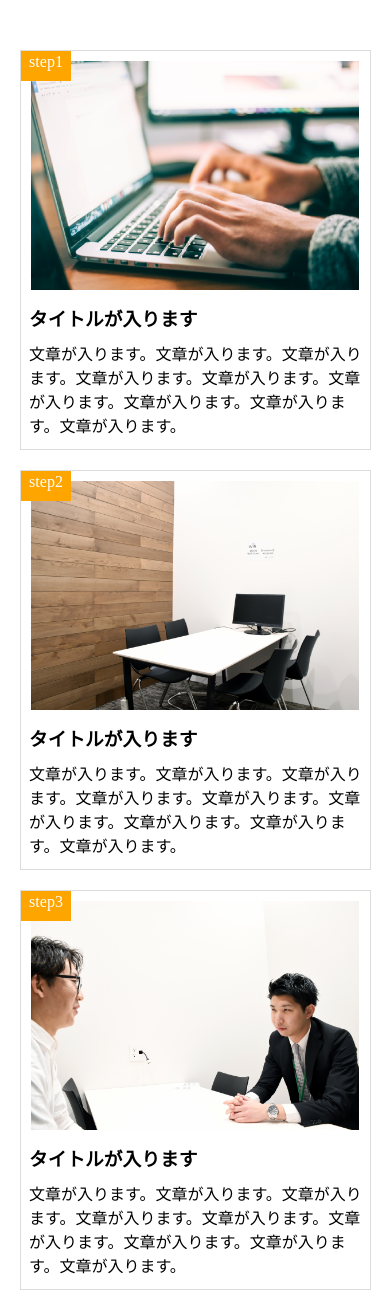
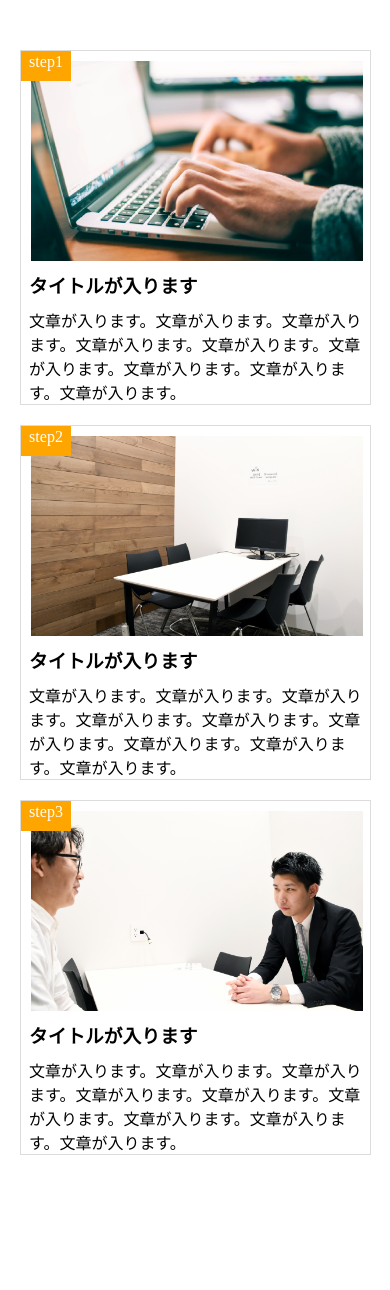
Before and after one commit to reiok0208/chapter10_exercise, a plain HTML site: page index.html in a window 390 px wide. After the commit the page ends 1255 px from the top, so only its background shows below. Drawn offline with Linux system fonts and the light colour scheme.

Commit message:
[Fix2]1-10

```diff
--- a/index.html
+++ b/index.html
@@ -8,10 +8,10 @@
 </head>
 
 <body>
-  <main>
+  <main class="blog-main clearfix">
     <div class="blog-item">
       <div class="box">step1</div>
-      <img src="img/flow01.png">
+      <div class="blog-img1"></div>
       <div class="blog-title">
         <h3>タイトルが入ります</h3>
         <p>文章が入ります。文章が入ります。文章が入ります。文章が入ります。文章が入ります。文章が入ります。文章が入ります。文章が入ります。文章が入ります。</p>
@@ -19,7 +19,7 @@
     </div>
     <div class="blog-item">
       <div class="box">step2</div>
-      <img src="img/flow02.png">
+      <div class="blog-img2"></div>
       <div class="blog-title">
         <h3>タイトルが入ります</h3>
         <p>文章が入ります。文章が入ります。文章が入ります。文章が入ります。文章が入ります。文章が入ります。文章が入ります。文章が入ります。文章が入ります。</p>
@@ -27,7 +27,7 @@
     </div>
     <div class="blog-item">
       <div class="box">step3</div>
-      <img src="img/flow03.png">
+      <div class="blog-img3"></div>
       <div class="blog-title">
         <h3>タイトルが入ります</h3>
         <p>文章が入ります。文章が入ります。文章が入ります。文章が入ります。文章が入ります。文章が入ります。文章が入ります。文章が入ります。文章が入ります。</p>
--- a/style.css
+++ b/style.css
@@ -7,7 +7,13 @@ a {
   text-decoration: none;
 }
 
-main{
+.clearfix::after {
+  content: "";
+  display: block;
+  clear: both;
+}
+
+.blog-main{
   width: 960px;
   margin: 50px 10px;
 }
@@ -38,8 +44,27 @@ main{
 .blog-item:nth-child(3){
 }
 
-img{
+.blog-img1{
+  background-image: url(img/flow01.png);
+  background-size: cover;
   width: 280px;
+  height: 200px;
+  margin: 10px 10px 10px 10px;
+}
+
+.blog-img2{
+  background-image: url(img/flow02.png);
+  background-size: cover;
+  width: 280px;
+  height: 200px;
+  margin: 10px 10px 10px 10px;
+}
+
+.blog-img3{
+  background-image: url(img/flow03.png);
+  background-size: cover;
+  width: 280px;
+  height: 200px;
   margin: 10px 10px 10px 10px;
 }
 
@@ -62,24 +87,28 @@ p{
 }
 
 @media screen and (max-width:768px) {
-  main{
+  .blog-main{
     width: 100%;
+    height: 100%;
   }
 
   .blog-item:nth-child(3n){
     width: 90%;
+    height: 90%;
     clear: both;
     margin: 0 0 50px 10px;
   }
 
   .blog-item:nth-child(1){
     width: 90%;
+    height: 90%;
     clear: both;
     margin: 0 0 20px 10px;
   }
 
   .blog-item:nth-child(2){
     width: 90%;
+    height: 90%;
     clear: both;
     margin: 0 0 20px 10px;
   }
@@ -87,8 +116,21 @@ p{
   .blog-item:nth-child(3){
   }
 
-  img{
-    width: 94%;
+
+  .blog-img1{
+    background-size: cover;
+    background-position: bottom;
+    width: 95%;
+  }
+  .blog-img2{
+    background-size: cover;
+    background-position: bottom;
+    width: 95%;
+  }
+  .blog-img3{
+    background-size: cover;
+    background-position: bottom;
+    width: 95%;
   }
 
 }
```
